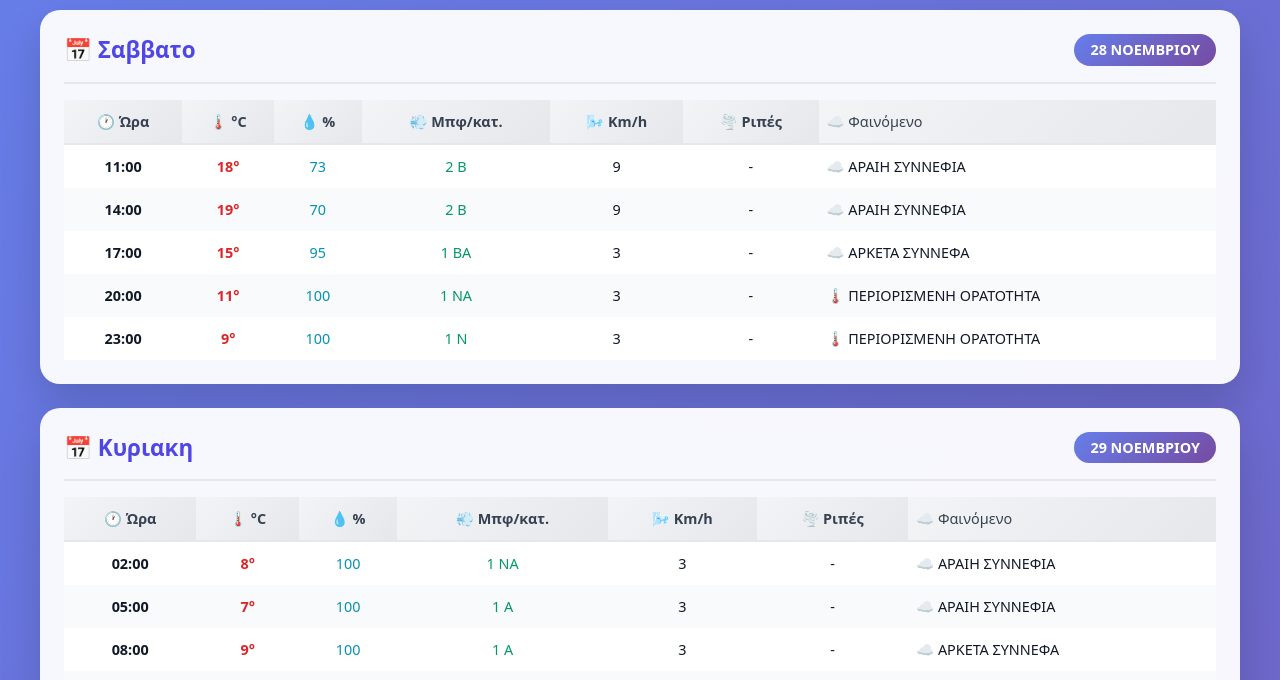
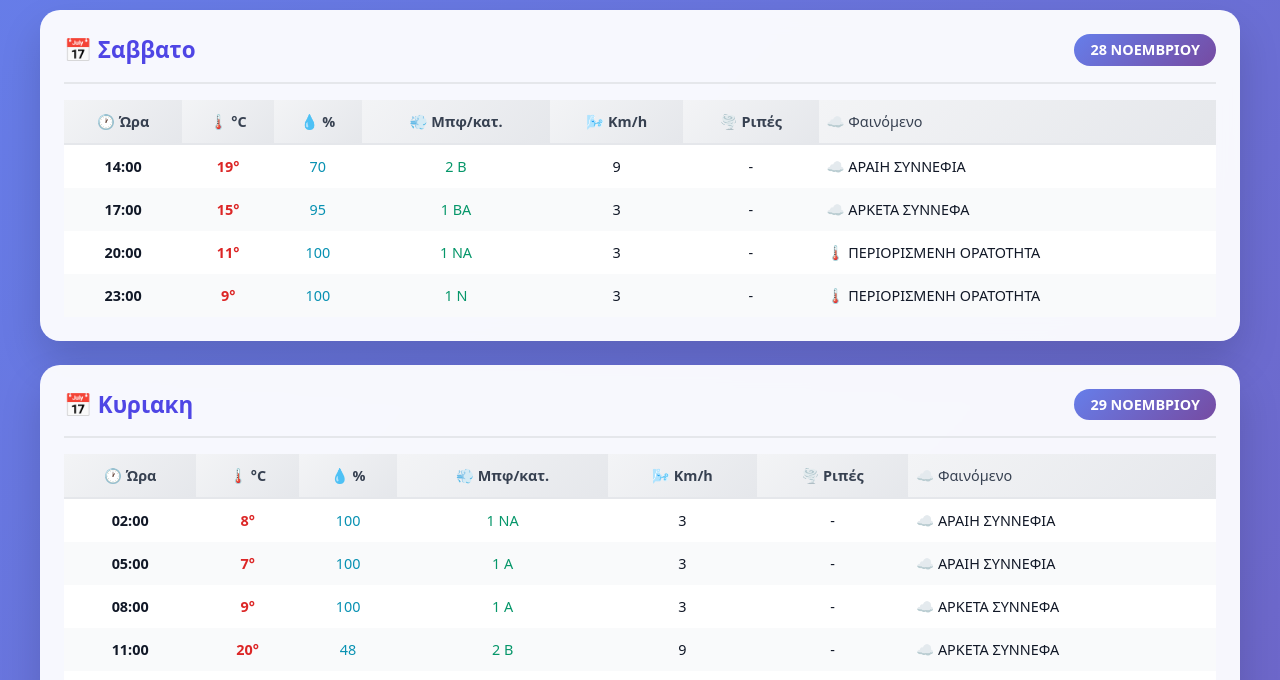
Before and after one commit to vtripolitakis/weatherchq, a plain HTML site: page index.html in a window 1280 px wide. Shown: the part 120-800 px from the top of the page. Drawn offline with Linux system fonts and the light colour scheme.

Commit message:
deploy: e66a58c39bb7333c1ae4571e96f2eb6f4a547b22

```diff
--- a/index.html
+++ b/index.html
@@ -96,7 +96,6 @@ tbody tr:hover { background: #eef2ff; }
 <table>
 <thead><tr><th>🕐 Ώρα</th><th>🌡️ °C</th><th>💧 %</th><th>💨 Μπφ/κατ.</th><th>🌬️ Km/h</th><th>🌪️ Ριπές</th><th class='condition'>☁️ Φαινόμενο</th></tr></thead>
 <tbody>
-<tr><td><strong>11:00</strong></td><td class='temp'>18°</td><td class='humidity'>73</td><td class='wind'>2 B</td><td>9</td><td>-</td><td class='condition'>☁️ ΑΡΑΙΗ ΣΥΝΝΕΦΙΑ</td></tr>
 <tr><td><strong>14:00</strong></td><td class='temp'>19°</td><td class='humidity'>70</td><td class='wind'>2 B</td><td>9</td><td>-</td><td class='condition'>☁️ ΑΡΑΙΗ ΣΥΝΝΕΦΙΑ</td></tr>
 <tr><td><strong>17:00</strong></td><td class='temp'>15°</td><td class='humidity'>95</td><td class='wind'>1 BA</td><td>3</td><td>-</td><td class='condition'>☁️ ΑΡΚΕΤΑ ΣΥΝΝΕΦΑ</td></tr>
 <tr><td><strong>20:00</strong></td><td class='temp'>11°</td><td class='humidity'>100</td><td class='wind'>1 NA</td><td>3</td><td>-</td><td class='condition'>🌡️ ΠΕΡΙΟΡΙΣΜΕΝΗ ΟΡΑΤΟΤΗΤΑ</td></tr>
```
